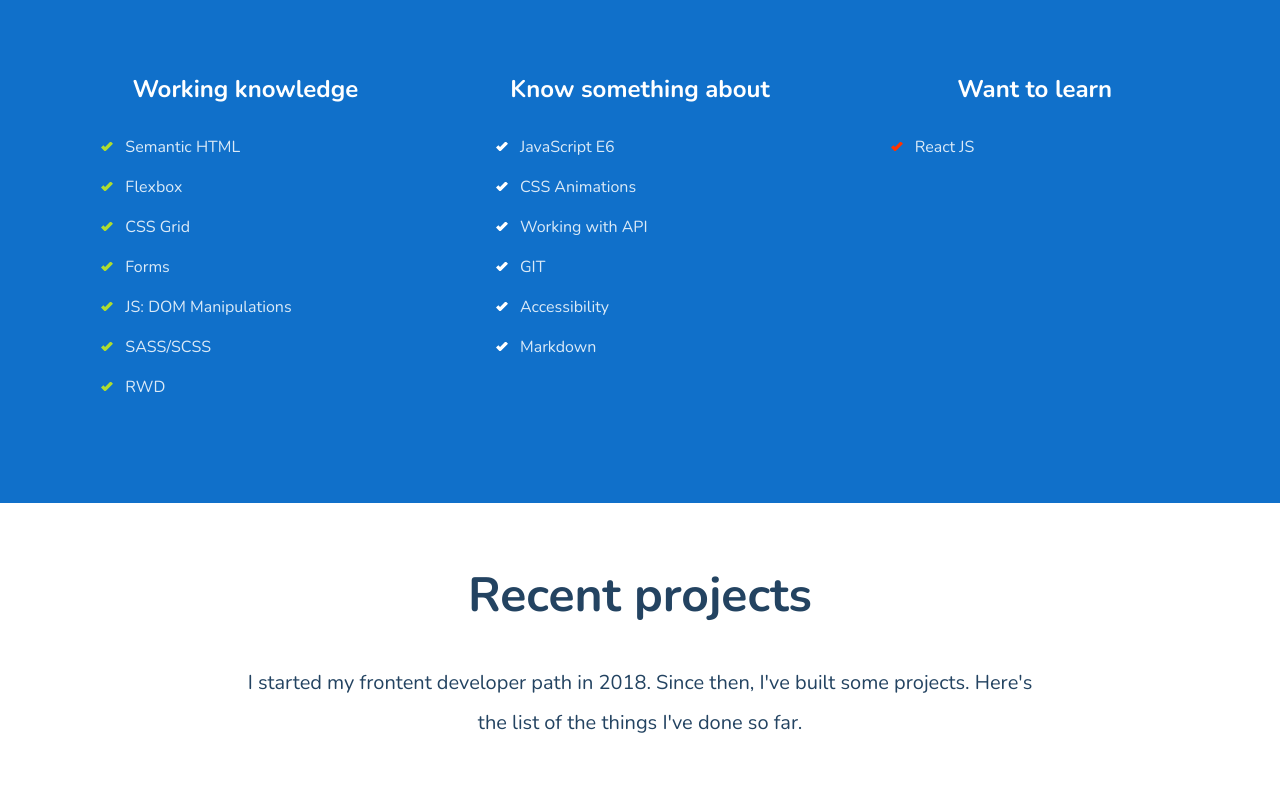
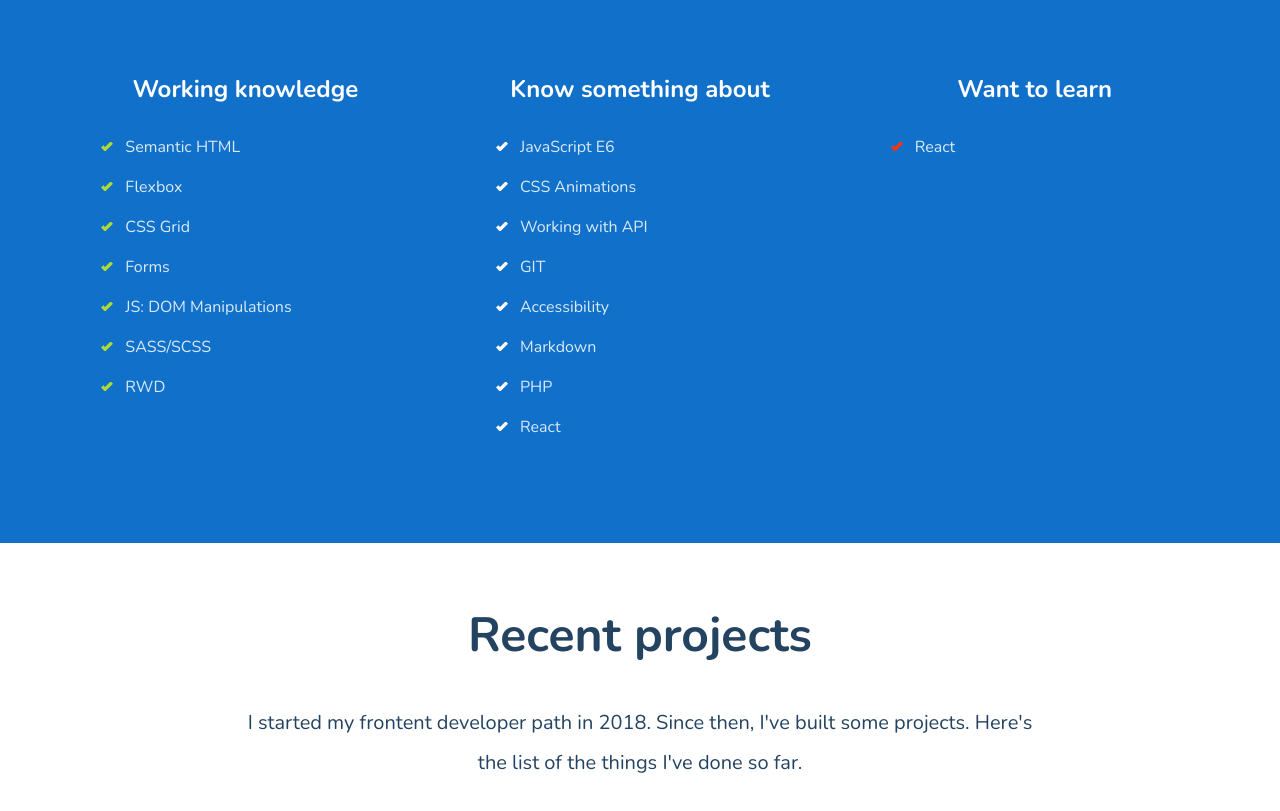
Before and after one commit to damiaNR10/damiaNR10.github.io, a website built with webpack: page src/pages/index.html in a window 1280 px wide. Shown: the part 1040-1851 px from the top of the page. Built offline with nearby package versions, Linux system fonts and the light colour scheme; no server answers.

Commit message:
Skills updated

```diff
--- a/src/pages/index.html
+++ b/src/pages/index.html
@@ -56,13 +56,15 @@
               <li class="skills-list__item">GIT</li>
               <li class="skills-list__item">Accessibility</li>
               <li class="skills-list__item">Markdown</li>
+              <li class="skills-list__item">PHP</li>
+              <li class="skills-list__item">React</li>
             </ul>
           </article>
           <article class="skills-article">
             <picture class="skills__picture"><img alt="" /></picture>
             <h3 class="skills-article__header">Want to learn</h3>
             <ul class="skills-list skills-list--red">
-              <li class="skills-list__item">React JS</li>
+              <li class="skills-list__item">React</li>
             </ul>
           </article>
         </div>
```
